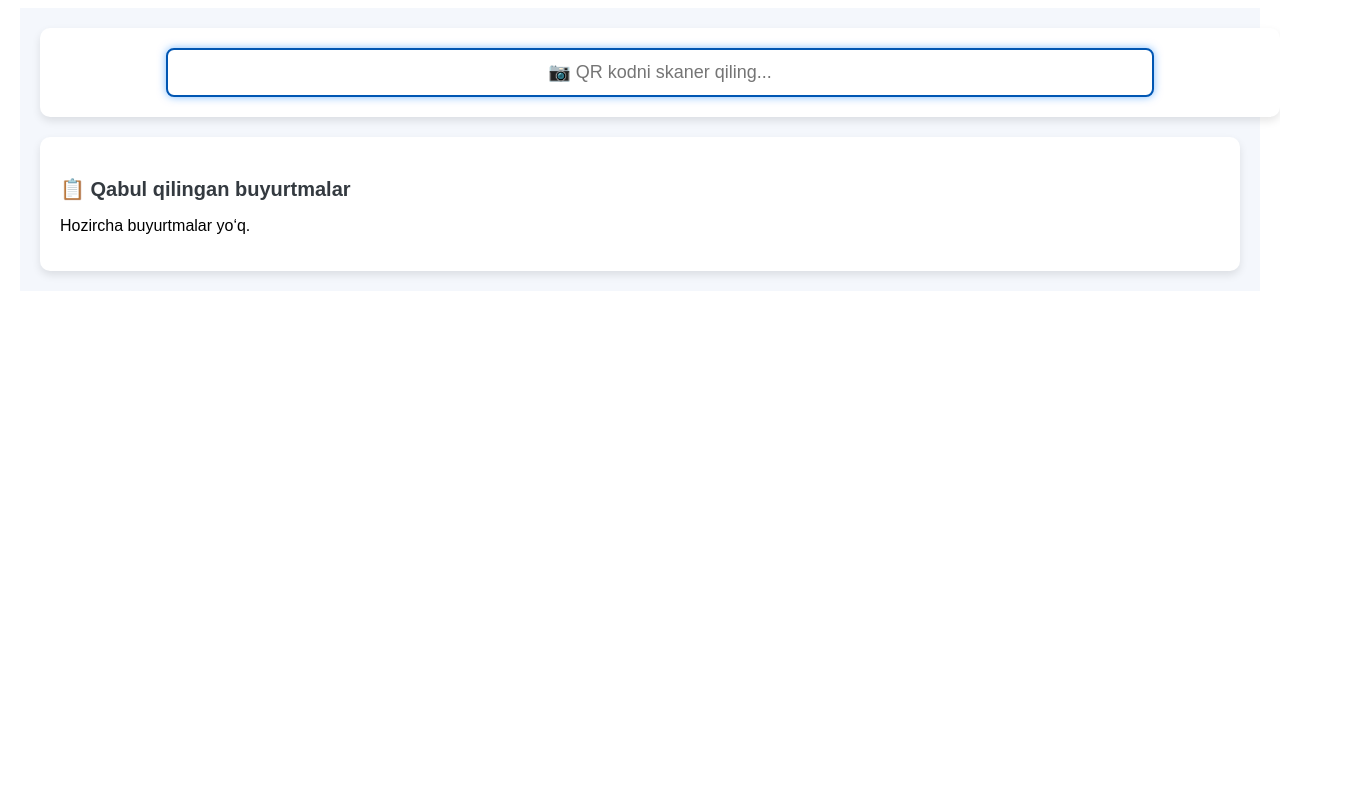
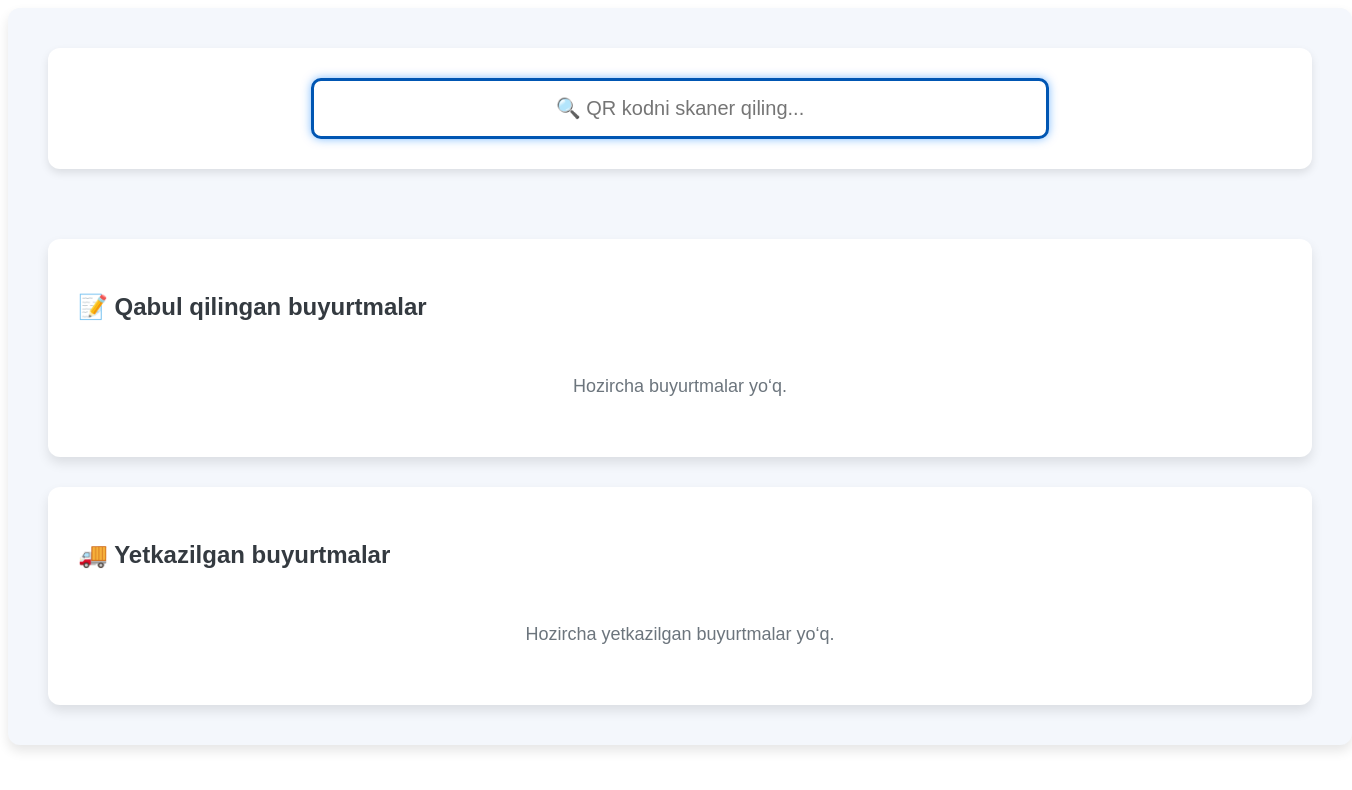
Before and after one commit to GolibjonAbdurasulov/bon-app-front, a Vue app: page /home in a window 1280 px wide. Shown: the top 790 px of the page, 1352 px wide, since content can reach past the window. Built offline with nearby package versions, Linux system fonts and the light colour scheme.

Commit message:
add change

```diff
--- a/package.json
+++ b/package.json
@@ -8,6 +8,7 @@
     "lint": "vue-cli-service lint"
   },
   "dependencies": {
+    "@microsoft/signalr": "^8.0.7",
     "axios": "^1.8.1",
     "core-js": "^3.8.3",
     "vue": "^3.2.13",
--- a/src/components/HomePage.vue
+++ b/src/components/HomePage.vue
@@ -1,8 +1,6 @@
-
-
 <template>
   <div class="container">
-    <!-- QR kod skaner paneli -->
+    <!-- QR Code Scanner Panel -->
     <div class="scanner-panel">
       <input
         type="text"
@@ -10,52 +8,67 @@
         v-model="scannedData"
         @keydown.enter.prevent="handleScan"
         class="scanner-input"
-        placeholder="📷 QR kodni skaner qiling..."
+        placeholder="🔍 QR kodni skaner qiling..."
       />
       <p v-if="message" class="message">{{ message }}</p>
     </div>
-
-    <div class="content">
-      <!-- Qabul qilingan buyurtmalar -->
-      <div v-if="!isScanning" class="orders-panel">
-        <h3 class="panel-title">📋 Qabul qilingan buyurtmalar</h3>
-        <ul v-if="receivedOrders.length" class="orders-list">
-          <li v-for="order in receivedOrders" :key="order.id" class="order-item">
-            <p><strong>🔐 ID:</strong> {{ order.id }}</p>
-            <p><strong>🪑 Stol:</strong> {{ order.tableNumber }}</p>
-            <ul>
-              <li v-for="food in order.orderedFoodsDto" :key="food.foodName">
-                {{ food.foodName }} - {{ food.foodCount }} ta
-              </li>
-            </ul>
-          </li>
-        </ul>
-        <p v-else>Hozircha buyurtmalar yo‘q.</p>
-      </div>
-
-      <!-- Skanner natijalari -->
+    <!-- Scanned Order Details -->
     <div v-if="apiResult" class="result-container">
-        <h3 class="order-title">🍽 Buyurtma tafsilotlari</h3>
+      <h3 class="order-title">🛒 Buyurtma tafsilotlari</h3>
       <div class="order-info">
-          <p><strong>🔐 Buyurtma ID:</strong> {{ apiResult.id }}</p>
-          <p><strong>🪑 Stol raqami:</strong> {{ apiResult.tableNumber }}</p>
+        <p><strong>📋 Buyurtma ID:</strong> {{ apiResult.id }}</p>
+        <p><strong>🪑 Stol raqami:</strong> {{ apiResult.table }}</p>
         <p><strong>💰 Umumiy narx:</strong> {{ formatPrice(apiResult.price) }}</p>
       </div>
       <table class="food-table">
         <thead>
           <tr>
-              <th>🥘 Ovqat</th>
+            <th>🍔 Ovqat</th>
             <th>🔢 Miqdor</th>
           </tr>
         </thead>
         <tbody>
-            <tr v-for="food in apiResult.foods" :key="food.foodName">
-              <td>{{ food.foodName }}</td>
-              <td>{{ food.quentity }} ta</td>
+          <tr v-for="item in apiResult.items" :key="item.name">
+            <td>{{ item.name }}</td>
+            <td>{{ item.quantity }} ta</td>
           </tr>
         </tbody>
       </table>
       <button @click="markAsPaid" class="pay-button">✅ To‘landi</button>
+    </div>
+    <!-- Orders Container -->
+    <div class="order-container">
+      <!-- Received Orders -->
+      <div class="order-list received-orders">
+        <h3>📝 Qabul qilingan buyurtmalar</h3>
+        <div v-if="receivedOrders.length === 0" class="empty-state">
+          Hozircha buyurtmalar yo‘q.
+        </div>
+        <div v-for="order in receivedOrders" :key="order.id" class="order-card">
+          <p><strong>📋 ID:</strong> {{ order.id }}</p>
+          <p><strong>🪑 Stol:</strong> {{ order.tableNumber || "Noma'lum" }}</p>
+          <ul>
+            <li v-for="item in order.orderedFoodsDto" :key="item.foodName">
+              {{ item.foodName }} - {{ item.foodCount }} ta
+            </li>
+          </ul>
+        </div>
+      </div>
+      <!-- Delivered Orders -->
+      <div class="order-list delivered-orders">
+        <h3>🚚 Yetkazilgan buyurtmalar</h3>
+        <div v-if="deliveredOrders.length === 0" class="empty-state">
+          Hozircha yetkazilgan buyurtmalar yo‘q.
+        </div>
+        <div v-for="order in deliveredOrders" :key="order.id" class="order-card">
+          <p><strong>📋 ID:</strong> {{ order.id }}</p>
+          <p><strong>🪑 Stol:</strong> {{ order.tableNumber || "Noma'lum" }}</p>
+          <ul>
+            <li v-for="item in order.orderedFoodsDto" :key="item.foodName">
+              {{ item.foodName }} - {{ item.foodCount }} ta
+            </li>
+          </ul>
+        </div>
       </div>
     </div>
   </div>
@@ -69,12 +82,14 @@ export default {
       isScanning: false,
       message: "",
       apiResult: null,
-      receivedOrders: []
+      receivedOrders: [],
+      deliveredOrders: [],
     };
   },
   mounted() {
     this.focusInput();
     this.fetchOrders();
+    this.fetchDeliveredOrders();
   },
   methods: {
     async fetchOrders() {
@@ -88,11 +103,22 @@ export default {
         console.error("Buyurtmalarni yuklashda xatolik:", error);
       }
     },
-
+    async fetchDeliveredOrders() {
+      try {
+        const url = "https://api.bonapp.uz/Order/GetAllDeliveredOrdersToPayOffice";
+        const result = await this.fetchData(url);
+        if (result?.code === 200 && result.content) {
+          this.deliveredOrders = result.content;
+        }
+      } catch (error) {
+        console.error("Yetkazilgan buyurtmalarni yuklashda xatolik:", error);
+      }
+    },
     async handleScan() {
       if (this.isScanning) return;
       if (!this.scannedData.trim()) {
-        alert("QR kod noto‘g‘ri!");
+        this.message = "QR kod noto‘g‘ri!";
+        this.resetScanner();
         return;
       }
       this.isScanning = true;
@@ -111,7 +137,6 @@ export default {
       }
       this.resetScanner();
     },
-
     async markAsPaid() {
       try {
         const url = `https://api.bonapp.uz/Check/ChangeCheckStatusToCash?id=${this.apiResult.id}`;
@@ -130,199 +155,198 @@ export default {
         this.message = "To‘lov tasdiqlanmadi!";
       }
     },
-
     async fetchData(url, method = "GET") {
       try {
-        const token = localStorage.getItem('jwt_token');
+        const token = localStorage.getItem("jwt_token");
         if (!token) throw new Error("Token topilmadi! Avval login qiling");
         const response = await fetch(url, {
           method,
           headers: {
             "Content-Type": "application/json",
-            "Authorization": `Bearer ${token}`
-          }
+            Authorization: `Bearer ${token}`,
+          },
         });
         if (!response.ok) throw new Error("Server javobi noto‘g‘ri");
         return response.json();
       } catch (error) {
+        console.error(error);
         return null;
       }
     },
-
     resetScanner() {
       setTimeout(() => {
         this.scannedData = "";
+        this.isScanning = false;
         this.focusInput();
       }, 500);
     },
-
     focusInput() {
       this.$nextTick(() => {
         this.$refs.scannerInput?.focus();
       });
     },
-
     formatPrice(price) {
       return new Intl.NumberFormat("uz-UZ").format(price) + " so‘m";
-    }
-  }
+    },
+  },
 };
 </script>
 
 <style scoped>
-/* Umumiy container */
+/* General Container */
 .container {
   display: flex;
   flex-direction: column;
   width: 100%;
-  max-width: 1200px;
+  max-width: 1600px;
   margin: auto;
+  padding: 40px;
+  font-family: Arial, sans-serif;
+  background-color: #f4f7fc;
+  box-shadow: 0 6px 12px rgba(0, 0, 0, 0.1);
+  border-radius: 12px;
+}
+/* QR Code Scanner Panel */
+.scanner-panel {
+  text-align: center;
+  padding: 30px;
+  background: white;
+  border-radius: 12px;
+  box-shadow: 0 4px 8px rgba(0, 0, 0, 0.1);
+  margin-bottom: 30px;
+}
+.scanner-input {
+  width: 100%;
+  max-width: 700px;
+  padding: 16px;
+  font-size: 20px;
+  border: 3px solid #007bff;
+  border-radius: 10px;
+  text-align: center;
+  outline: none;
+  transition: 0.3s;
+}
+.scanner-input:focus {
+  border-color: #0056b3;
+  box-shadow: 0 0 10px rgba(0, 123, 255, 0.5);
+}
+.message {
+  margin-top: 15px;
+  color: #dc3545;
+  font-size: 18px;
+  font-weight: bold;
+}
+/* Scanned Order Details */
+.result-container {
+  padding: 30px;
+  background: white;
+  border-radius: 12px;
+  box-shadow: 0 4px 8px rgba(0, 0, 0, 0.1);
+  text-align: center;
+  margin-bottom: 30px;
+}
+.order-title {
+  font-size: 26px;
+  font-weight: bold;
+  color: #343a40;
+  margin-bottom: 20px;
+}
+.order-info {
+  background: #f8f9fa;
   padding: 20px;
-  font-family: "Arial", sans-serif;
-  background-color: #f4f7fc;
-}
-
-/* QR kod skaner paneli */
-.scanner-panel {
-  width: 100%;
-  text-align: center;
-  padding: 20px;
-  background: #ffffff;
   border-radius: 10px;
   box-shadow: 0 4px 8px rgba(0, 0, 0, 0.1);
   margin-bottom: 20px;
 }
-
-.scanner-input {
-  width: 80%;
-  padding: 12px;
-  font-size: 18px;
-  border: 2px solid #007bff;
-  border-radius: 8px;
-  text-align: center;
-  outline: none;
-  transition: 0.3s;
-}
-
-.scanner-input:focus {
-  border-color: #0056b3;
-  box-shadow: 0 0 8px rgba(0, 123, 255, 0.5);
-}
-
-.message {
-  margin-top: 10px;
-  color: #dc3545;
-  font-weight: bold;
-}
-
-/* Asosiy content qismi */
-.content {
-  display: flex;
-  flex-direction: row;
-  gap: 20px;
-}
-
-/* Buyurtmalar paneli */
-.orders-panel {
-  flex: 1;
-  padding: 20px;
-  background: #ffffff;
-  border-radius: 10px;
-  box-shadow: 0 4px 8px rgba(0, 0, 0, 0.1);
-  max-height: 500px;
-  overflow-y: auto;
-}
-
-.panel-title {
-  font-size: 20px;
-  font-weight: bold;
-  color: #343a40;
-  margin-bottom: 15px;
-}
-
-.orders-list {
-  list-style: none;
-  padding: 0;
-}
-
-.order-item {
-  background: #f8f9fa;
-  padding: 12px;
-  border-radius: 8px;
-  margin-bottom: 10px;
-  box-shadow: 0 2px 5px rgba(0, 0, 0, 0.1);
-}
-
-/* Buyurtma tafsilotlari */
-.result-container {
-  flex: 2;
-  padding: 20px;
-  background: white;
-  border-radius: 10px;
-  box-shadow: 0 4px 8px rgba(0, 0, 0, 0.1);
-  text-align: center;
-}
-
-.order-title {
-  font-size: 22px;
-  font-weight: bold;
-  color: #343a40;
-  margin-bottom: 15px;
-}
-
-.order-info {
-  background: #f8f9fa;
-  padding: 15px;
-  border-radius: 8px;
-  box-shadow: 0 2px 5px rgba(0, 0, 0, 0.1);
-  margin-bottom: 15px;
-}
-
 .food-table {
   width: 100%;
   border-collapse: collapse;
-  margin-top: 10px;
+  margin-top: 15px;
 }
-
-.food-table th, .food-table td {
-  border: 1px solid #dee2e6;
-  padding: 8px;
+.food-table th,
+.food-table td {
+  border: 2px solid #dee2e6;
+  padding: 12px;
   text-align: left;
+  font-size: 16px;
 }
-
 .food-table th {
   background-color: #007bff;
   color: white;
 }
-
-/* To‘lov tugmasi */
+/* Payment Button */
 .pay-button {
   background: #28a745;
   color: white;
   border: none;
-  padding: 12px 20px;
-  border-radius: 8px;
-  font-size: 18px;
+  padding: 16px 24px;
+  border-radius: 10px;
+  font-size: 20px;
   cursor: pointer;
   transition: 0.3s;
-  margin-top: 15px;
+  margin-top: 20px;
 }
-
 .pay-button:hover {
   background: #218838;
 }
-
-/* Mobil ekranlar uchun moslashtirish */
+/* Orders Container */
+.order-container {
+  display: flex;
+  gap: 30px;
+  flex-wrap: wrap;
+  justify-content: space-between;
+  align-items: stretch;
+  margin-top: 40px;
+}
+.order-list {
+  flex: 1;
+  min-width: 45%;
+  background: white;
+  padding: 30px;
+  border-radius: 12px;
+  box-shadow: 0 6px 12px rgba(0, 0, 0, 0.1);
+}
+.order-list h3 {
+  font-size: 24px;
+  font-weight: bold;
+  color: #343a40;
+  margin-bottom: 25px;
+}
+.empty-state {
+  text-align: center;
+  font-size: 18px;
+  color: #6c757d;
+  padding: 30px;
+}
+.order-card {
+  background: #f8f9fa;
+  padding: 20px;
+  border-radius: 10px;
+  margin-bottom: 15px;
+  box-shadow: 0 4px 8px rgba(0, 0, 0, 0.1);
+}
+.order-card p {
+  margin: 0;
+  font-size: 18px;
+  line-height: 1.6;
+}
+.order-card ul {
+  list-style-type: none;
+  padding: 0;
+  margin: 15px 0 0 0;
+}
+.order-card li {
+  font-size: 16px;
+  color: #555;
+}
 @media (max-width: 768px) {
-  .content {
+  .order-container {
     flex-direction: column;
   }
-
+  .order-list {
+    min-width: 100%;
+  }
   .scanner-input {
-    width: 100%;
-  }
-
-  .pay-button {
     width: 100%;
   }
 }
```
Also changed, not shown: 1 other file (tests, documents, lock files or other folders). Lines whose indentation alone changed are shown as unchanged.
